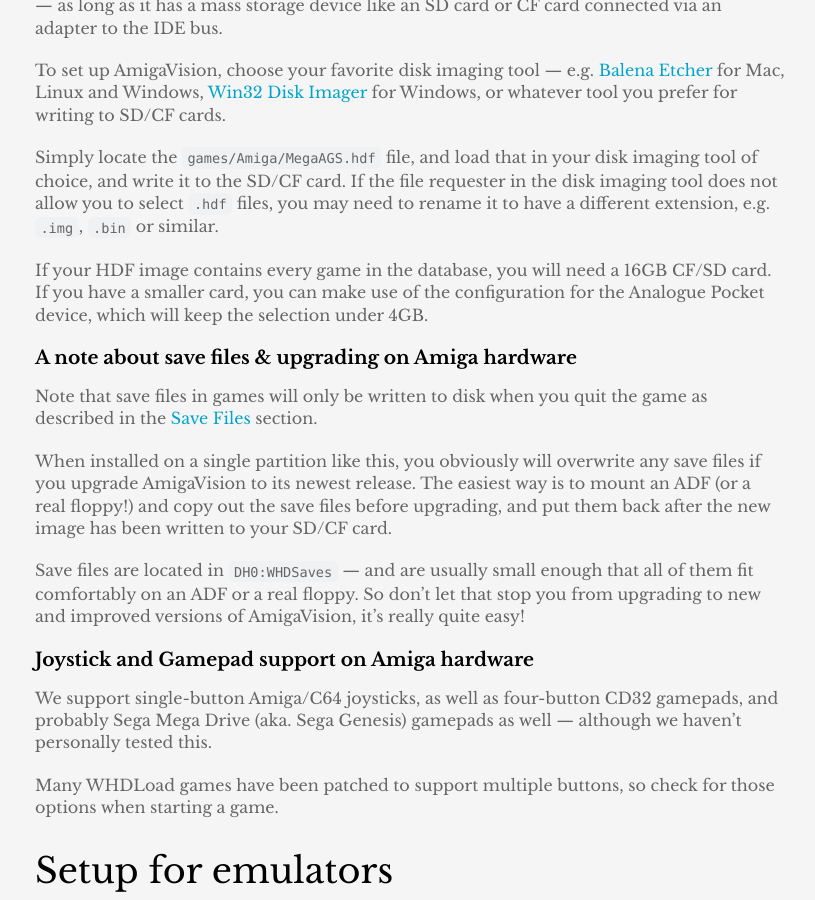
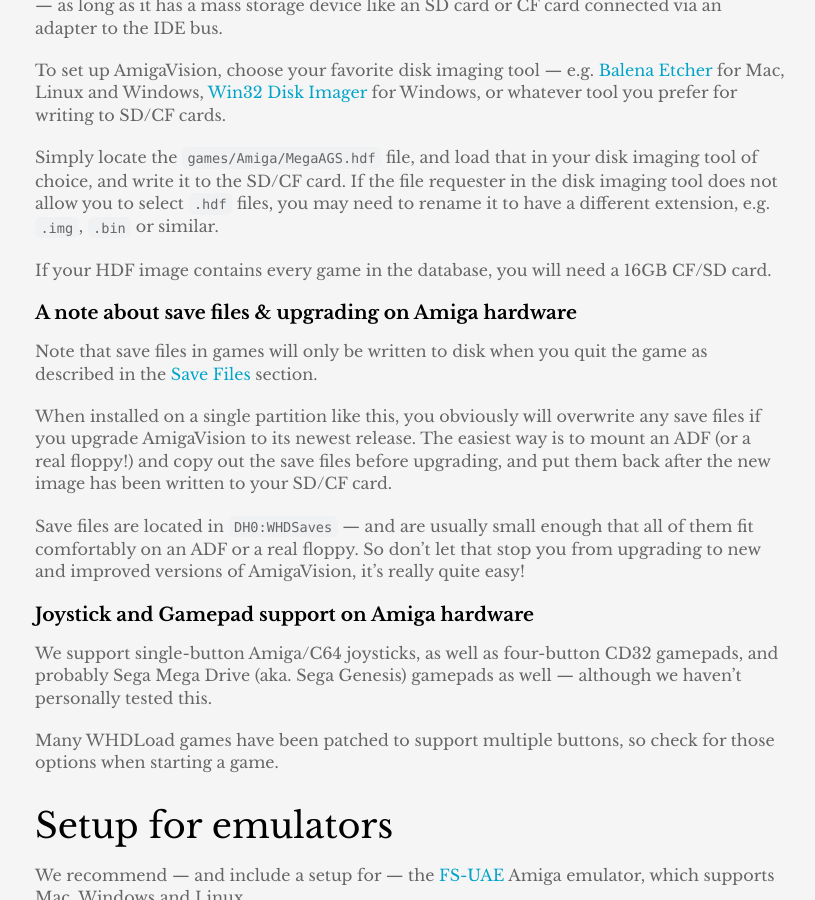
Before and after one commit to amigavision/amigavision.github.io, a Jekyll site: the page built from docs.md, in a window 1280 px wide and 900 px high, scrolled down 3033 px. Shown: the whole window, without its empty margins (230-1045 px from the left). Built offline with Jekyll 4.4.1, drawn with Linux system fonts in a browser that asks for light colours.

Commit message:
There is no Pocket-specific configuration anymore

```diff
--- a/docs.md
+++ b/docs.md
@@ -83,7 +83,7 @@
 
 Simply locate the `games/Amiga/MegaAGS.hdf` file, and load that in your disk imaging tool of choice, and write it to the SD/CF card. If the file requester in the disk imaging tool does not allow you to select `.hdf` files, you may need to rename it to have a different extension, e.g. `.img`, `.bin` or similar.
 
-If your HDF image contains every game in the database, you will need a 16GB CF/SD card. If you have a smaller card, you can make use of the configuration for the Analogue Pocket device, which will keep the selection under 4GB.
+If your HDF image contains every game in the database, you will need a 16GB CF/SD card.
 
 ### A note about save files & upgrading on Amiga hardware
 
```
